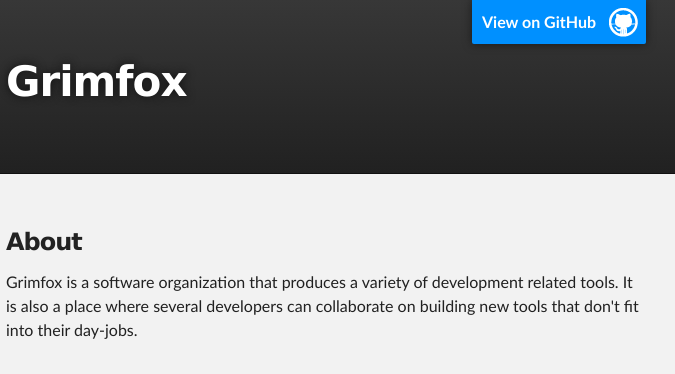
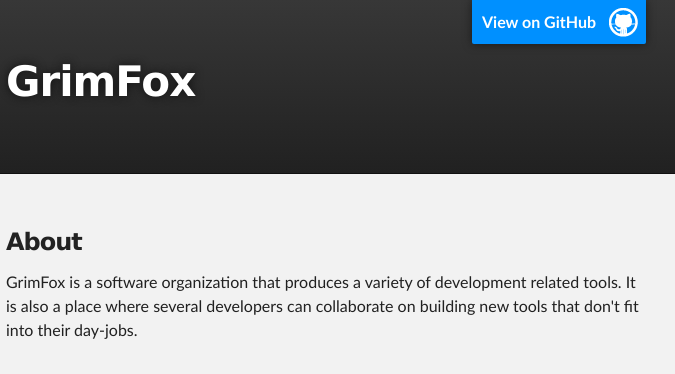
Before and after one commit to grimfox/grimfox.github.io, a plain HTML site: page index.html in a window 1280 px wide. Shown: the full height of the page, 314-989 px from the left. Drawn offline with Linux system fonts and the light colour scheme.

Commit message:
Update index.html

```diff
--- a/index.html
+++ b/index.html
@@ -4,11 +4,11 @@
   <head>
     <meta charset='utf-8'>
     <meta http-equiv="X-UA-Compatible" content="chrome=1">
-    <meta name="description" content="Grimfox : ">
+    <meta name="description" content="GrimFox : ">
 
     <link rel="stylesheet" type="text/css" media="screen" href="stylesheets/stylesheet.css">
 
-    <title>Grimfox</title>
+    <title>GrimFox</title>
   </head>
 
   <body>
@@ -18,7 +18,7 @@
         <header class="inner">
           <a id="forkme_banner" href="https://github.com/grimfox">View on GitHub</a>
 
-          <h1 id="project_title">Grimfox</h1>
+          <h1 id="project_title">GrimFox</h1>
           <h2 id="project_tagline"></h2>
 
         </header>
@@ -30,7 +30,7 @@
         <h3>
 <a id="about" class="anchor" href="#about" aria-hidden="true"><span aria-hidden="true" class="octicon octicon-link"></span></a>About</h3>
 
-<p>Grimfox is a software organization that produces a variety of development related tools. It is also a place where several developers can collaborate on building new tools that don't fit into their day-jobs.</p>
+<p>GrimFox is a software organization that produces a variety of development related tools. It is also a place where several developers can collaborate on building new tools that don't fit into their day-jobs.</p>
       </section>
     </div>
 
```
